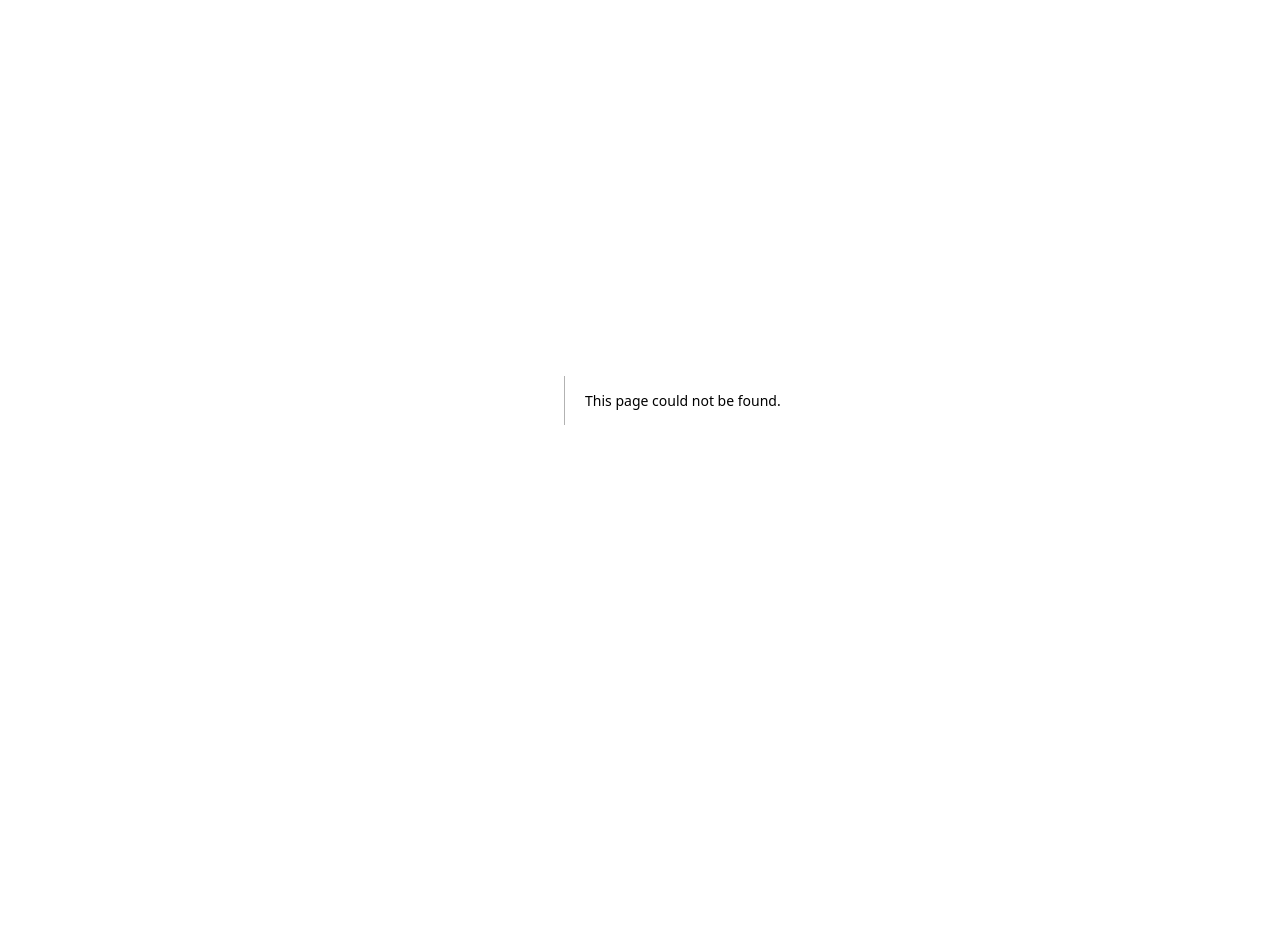
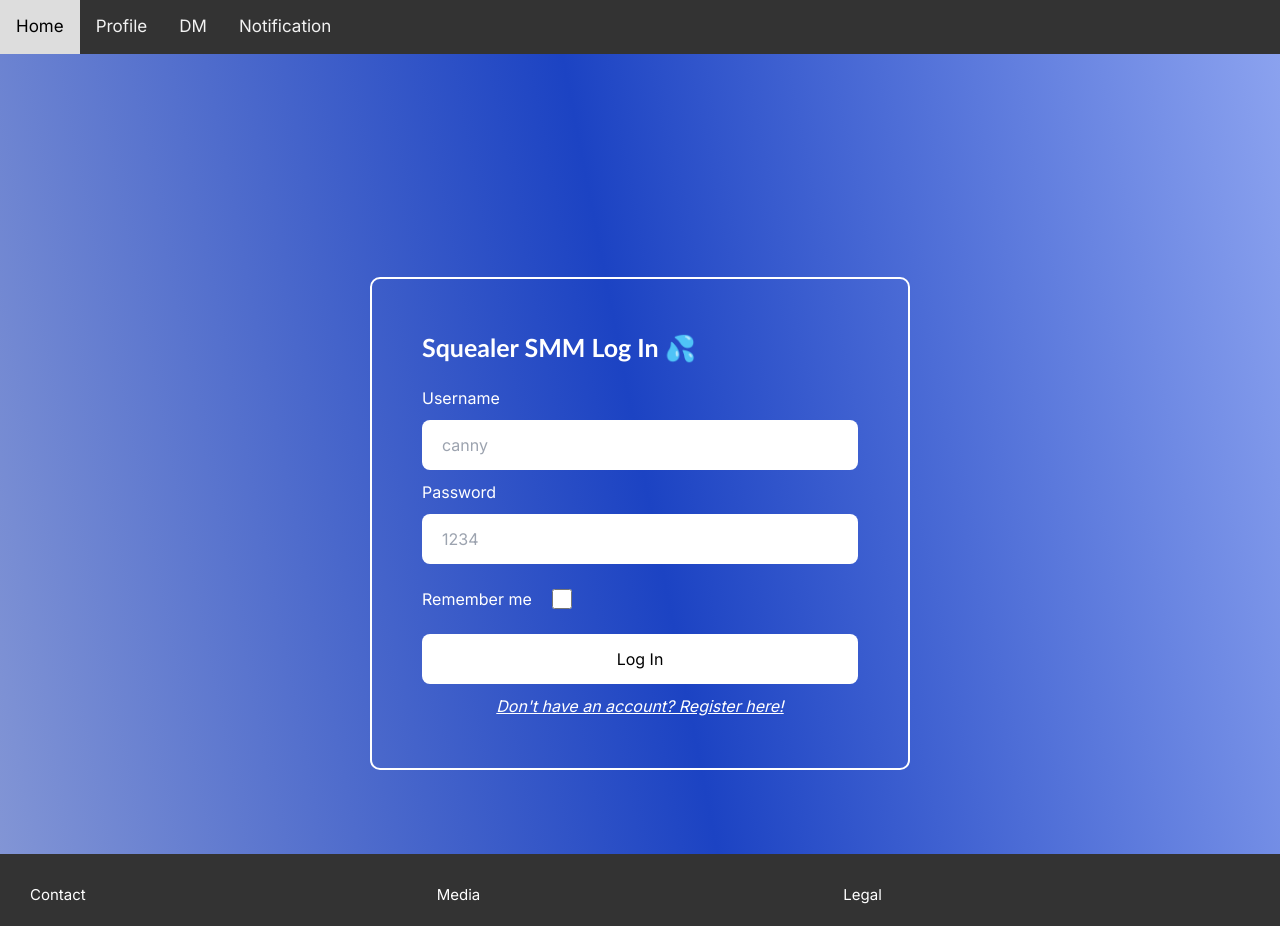
Before and after one commit to matteraggi/avvoltoio-smm, a Next.js app: page /login in a window 1280 px wide. Before the commit this address had no page. Before the commit the page ends 800 px from the top, so only its background shows below. Built offline with nearby package versions, Linux system fonts and the light colour scheme.

Commit message:
login funzionante

```diff
--- /dev/null
+++ b/src/app/components/Footer.tsx
@@ -0,0 +1,13 @@
+const Footer = () => {
+  return (
+    <footer className="footer">
+      <ul className="footer__nav">
+        <h2 className="nav__title">Contact</h2>
+        <h2 className="nav__title">Media</h2>
+        <h2 className="nav__title">Legal</h2>
+      </ul>
+    </footer>
+  );
+};
+
+export default Footer;
--- a/src/app/components/Login.tsx
+++ b/src/app/components/Login.tsx
@@ -1,24 +1,73 @@
 import { useState } from "react";
+import { baseUrl } from "../shared";
 
 const Login = (props) => {
   const [username, setUsername] = useState("");
   const [password, setPassword] = useState("");
+  const [rememberMe, setRememberMe] = useState(false);
 
-  const handlesubmit = (e) => {
+  const [error, setError] = useState(false); //messaggio di errore
+
+  const closeError = () => {
+    setError(false);
+  };
+
+  const getAuthenticationToken = (e) => {
     e.preventDefault();
-    console.log(email);
+    const url = baseUrl + "api/authenticate";
+
+    fetch(url, {
+      method: "POST",
+      headers: {
+        "Content-Type": "application/json",
+      },
+      body: JSON.stringify({
+        username: username,
+        password: password,
+        rememberMe: rememberMe,
+      }),
+    })
+      .then((response) => {
+        if (!response.ok) {
+          setError(true);
+          setPassword("");
+          setRememberMe(false);
+          setUsername("");
+        }
+        //rindirizza verso home
+        return response.json();
+      })
+      .then((data) => {
+        localStorage.setItem("token", data);
+      })
+      .catch((error) => {
+        console.log("Authorization failed : " + error.message);
+        //stampa messaggio di errore
+      });
   };
 
   return (
+    <section className="login">
+      {error ? (
+        <div className="error">
+          <span className="close" onClick={closeError} />
+          <p className="error-text">
+            Le credenziali inserite non
+            corrispondono a nessun account SMM.
+          </p>
+        </div>
+      ) : (
+        <div className="space"></div>
+      )}
       <div className="auth-form">
-      <h1>Squealer Log In 💦</h1>
-      <form onSubmit={handlesubmit} className="form-box">
+        <h1>Squealer SMM Log In 💦</h1>
+        <form onSubmit={getAuthenticationToken} className="form-box">
           <label htmlFor="username">Username</label>
           <input
             value={username}
             onChange={(e) => setUsername(e.target.value)}
             type="username"
-          placeholder="fattomenico"
+            placeholder="canny"
             id="username"
             name="username"
           ></input>
@@ -27,14 +76,33 @@ const Login = (props) => {
             value={password}
             onChange={(e) => setPassword(e.target.value)}
             type="password"
-          placeholder="secret password"
+            placeholder="1234"
             id="password"
             name="password"
           ></input>
-        <button type="submit" className="confirm-btn">Log In</button>
+          <div className="checkboxsection">
+            <label htmlFor="rememberMe">Remember me</label>
+            <input
+              checked={rememberMe}
+              onChange={(e) => setRememberMe(e.target.checked)}
+              type="checkbox"
+              id="rememberMe"
+              name="rememberMe"
+              className="checkbox"
+            />
+          </div>
+          <button type="submit" className="confirm-btn">
+            Log In
+          </button>
         </form>
-      <button onClick={() => props.onFormSwitch('register')} className="chang-auth">Don't have an account? Register here! </button>
+        <button
+          onClick={() => props.onFormSwitch("register")}
+          className="chang-auth"
+        >
+          Don't have an account? Register here!{" "}
+        </button>
       </div>
+    </section>
   );
 };
 
--- /dev/null
+++ b/src/app/components/Navbar.tsx
@@ -0,0 +1,14 @@
+import Link from "next/link";
+
+const Navbar = () => {
+  return (
+    <div className="topnav">
+      <Link href="/">Home</Link>
+      <Link href="/login">Profile</Link>
+      <Link href="/dm">DM</Link>
+      <Link href="/notification">Notification</Link>
+</div>
+  )
+}
+
+export default Navbar
--- a/src/app/components/Register.tsx
+++ b/src/app/components/Register.tsx
@@ -7,19 +7,18 @@ const Register = (props) => {
 
   const handlesubmit = (e) => {
     e.preventDefault();
-    console.log(email);
   };
 
   return (
     <div className="auth-form">
-      <h1>Squealer Registration 💦</h1>
+      <h1>Squealer SMM Registration 💦</h1>
       <form onSubmit={handlesubmit} className="form-box">
         <label htmlFor="username">Username</label>
         <input
           value={username}
           onChange={(e) => setUsername(e.target.value)}
           type="username"
-          placeholder="fattomenico"
+          placeholder="canny"
           id="username"
           name="username"
         ></input>
@@ -37,7 +36,7 @@ const Register = (props) => {
           value={password}
           onChange={(e) => setPassword(e.target.value)}
           type="password"
-          placeholder="secret password"
+          placeholder="1234"
           id="password"
           name="password"
         ></input>
--- /dev/null
+++ b/src/app/dm/page.tsx
@@ -0,0 +1,7 @@
+const page = () => {
+  return (
+    <div>DM</div>
+  )
+}
+
+export default page
--- a/src/app/globals.css
+++ b/src/app/globals.css
@@ -19,7 +19,7 @@
 .authpage{
   text-align: center;
   display: flex;
-  min-height: 100vh;
+  min-height: 800px;
   align-items: center;
   justify-content: center;
   background-image: linear-gradient(79deg, rgb(130, 149, 213), rgb(28, 67, 195), rgb(139, 162, 239));
@@ -33,7 +33,7 @@
 .auth-form{
   padding: 50px ;
   border-radius: 10px;
-  border: 2px solid white
+  border: 2px solid white;
 }
 
 label{
@@ -70,3 +70,104 @@ h1{
   color: white;
   font-weight: bold;
 }
+
+.checkbox{
+  width: 20px;
+  margin-left: 20px;
+}
+
+.checkboxsection{
+  display: flex;
+  flex-direction: row;
+  align-items: center;
+  margin-top: 10px;
+}
+
+.topnav {
+  overflow: hidden;
+  background-color: #333;
+}
+
+.topnav a {
+  float: left;
+  color: #f2f2f2;
+  text-align: center;
+  padding: 14px 16px;
+  text-decoration: none;
+  font-size: 17px;
+}
+
+.topnav a:hover {
+  background-color: #ddd;
+  color: black;
+}
+
+.topnav a.active {
+  background-color: #04AA6D;
+  color: white;
+}
+
+.footer {
+  display: flex;
+  padding: 30px 30px 20px 30px;
+  background-color: #333;
+}
+
+.footer > * {
+  flex:  1 100%;
+}
+
+.nav__title {
+  font-weight: 400;
+  font-size: 15px;
+  color: white;
+}
+
+.footer ul {
+  list-style: none;
+  padding-left: 0;
+}
+
+
+.footer__nav {
+  display: flex;
+	flex-flow: row wrap;
+  align-items: center;
+  justify-content: center;
+}
+
+
+  .footer__nav > * {
+    flex: 1;
+  }
+
+
+.error{
+  background-color: rgb(212, 46, 46);
+  margin: 20px;
+  padding: 10px;
+  width: 500px;
+  height: 100px;
+
+}
+.close:before{
+  content: "\00d7"; /* This will render the 'X' */
+  color: white;
+}
+
+.error-text{
+  color: white;
+  font-family: Verdana, Geneva, Tahoma, sans-serif;
+  font-size: 20px;
+}
+
+.space{
+  height: 100px;
+  width: 500px;
+  margin: 20px;
+  padding: 10px;
+}
+
+.login{
+  justify-content: center;
+}
--- a/src/app/layout.tsx
+++ b/src/app/layout.tsx
@@ -1,6 +1,8 @@
 import "./globals.css";
 import type { Metadata } from "next";
 import { Inter } from "next/font/google";
+import Navbar from "./components/Navbar";
+import Footer from "./components/Footer";
 const inter = Inter({ subsets: ["latin"] });
 
 export const metadata: Metadata = {
@@ -15,7 +17,11 @@ export default function RootLayout({
 }) {
   return (
     <html lang="en">
-      <body className={inter.className}>{children}</body>
+      <body className={inter.className}>
+        <Navbar />
+        {children}
+        <Footer />
+      </body>
     </html>
   );
 }
--- a/src/app/page.tsx
+++ b/src/app/page.tsx
@@ -1,10 +1,5 @@
-import AuthenticationPage from "./pages/AuthenticationPage";
 import React from "react";
 
 export default function Home() {
-  return (
-    <div>
-      <AuthenticationPage />
-    </div>
-  );
+  return <div>Home</div>;
 }
--- /dev/null
+++ b/src/app/shared.tsx
@@ -0,0 +1 @@
+export const baseUrl = "http://localhost:8080/";
```
Also changed, not shown: src/app/login/page.tsx (renamed from src/app/pages/AuthenticationPage.tsx). Lines whose indentation alone changed are shown as unchanged.
